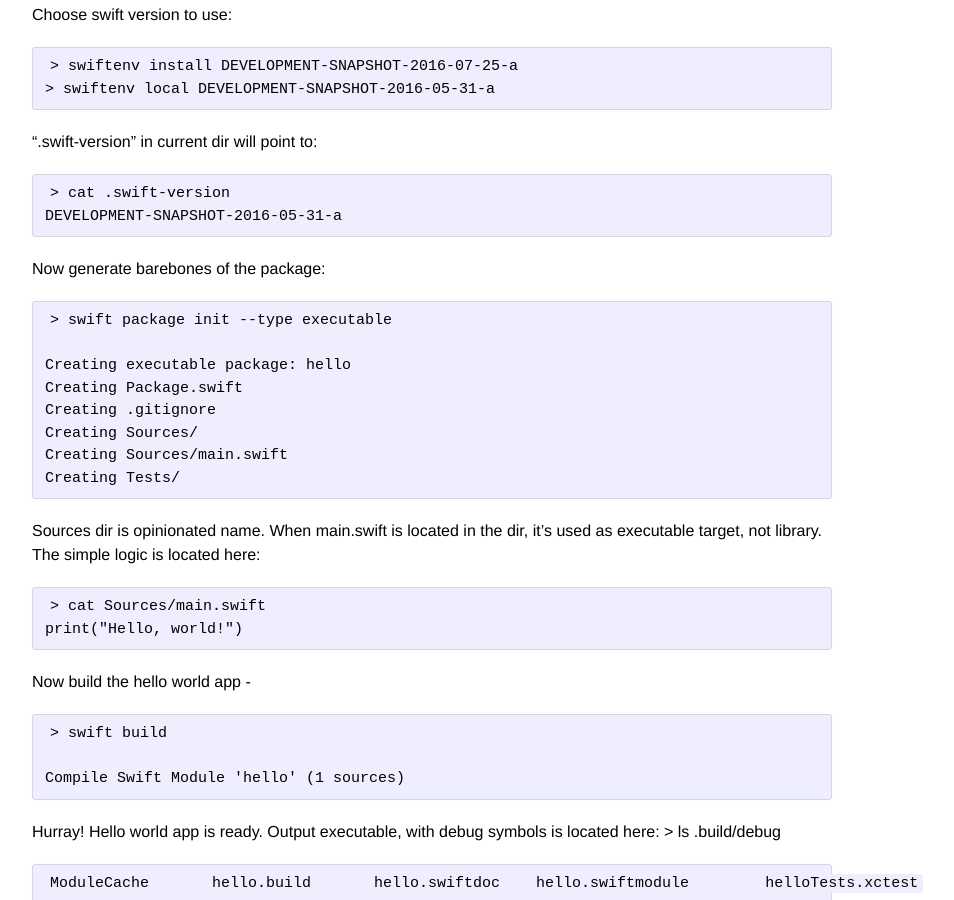
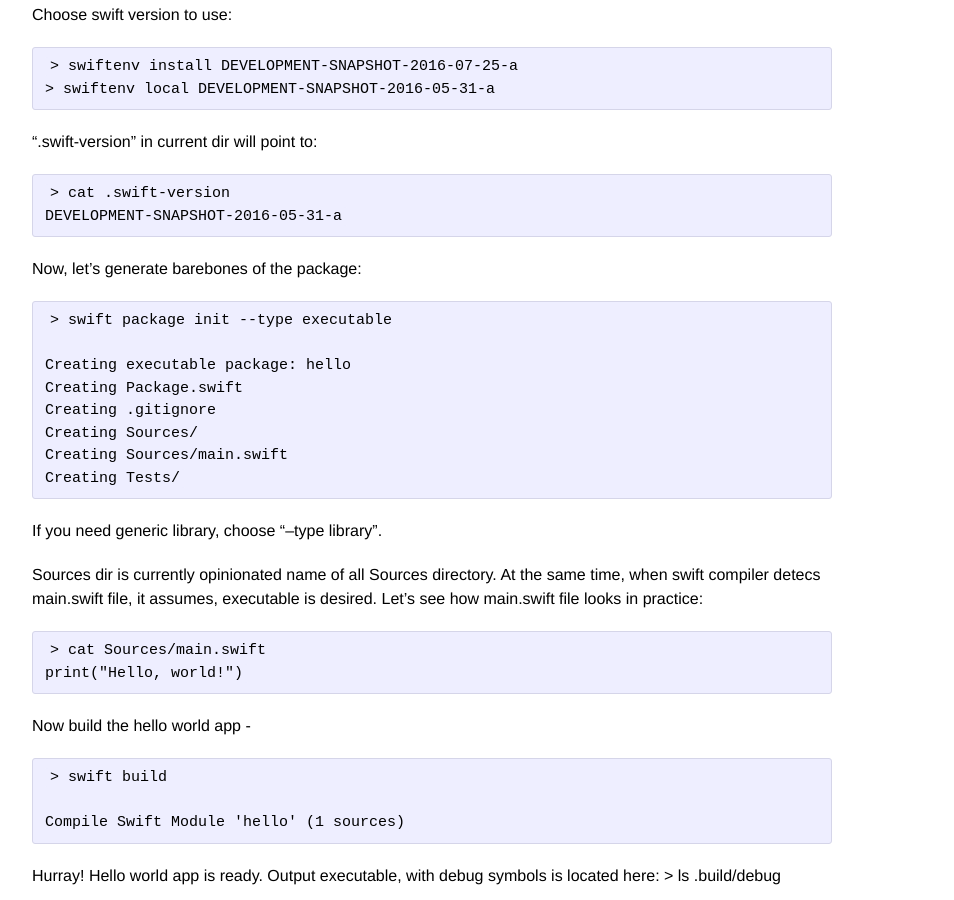
Before and after one commit to vi4m/vi4m.github.io, a Jekyll site: the page built from _posts/2016-08-01-swift-on-linux-tutorial.md, in a window 1280 px wide and 900 px high, scrolled down 2052 px. Shown: the whole window, without its empty margins (208-1162 px from the left). Built offline with Jekyll 4.4.1, drawn with Linux system fonts in a browser that asks for light colours; comment, search, counter and statistics services are not loaded.

Commit message:
Formatting

```diff
--- a/_posts/2016-08-01-swift-on-linux-tutorial.md
+++ b/_posts/2016-08-01-swift-on-linux-tutorial.md
@@ -92,7 +92,7 @@ Choose swift version to use:
 	> cat .swift-version
 	DEVELOPMENT-SNAPSHOT-2016-05-31-a
 
-Now generate barebones of the package:
+Now, let's generate barebones of the package:
 
 	> swift package init --type executable
 
@@ -103,8 +103,9 @@ Now generate barebones of the package:
 	Creating Sources/main.swift
 	Creating Tests/
 
+If you need generic library, choose "--type library".
 
-Sources dir is opinionated name. When main.swift is located in the dir, it's used as executable target, not library. The simple logic is located here:
+Sources dir is currently opinionated name of all Sources directory. At the same time, when swift compiler detecs main.swift file, it assumes, executable is desired. Let's see how main.swift file looks in practice:
 
 
 	> cat Sources/main.swift
```
